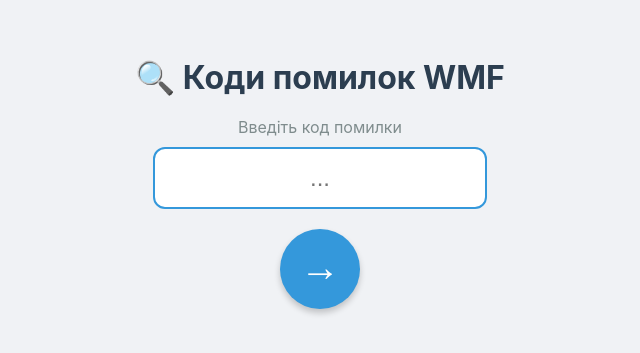
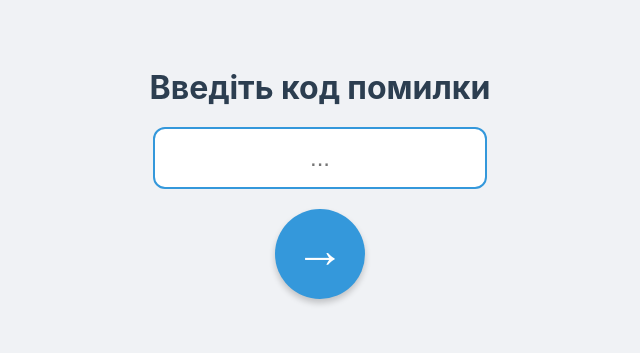
Before and after one commit to Olexii-dotcom/coffee-db, a plain HTML site: page index.html in a window 1280 px wide. Shown: the part 227-580 px from the top of the page, without its empty margins (320-960 px from the left). Drawn offline with Linux system fonts and the light colour scheme.

Commit message:
Add files via upload

```diff
--- a/index.html
+++ b/index.html
@@ -10,7 +10,10 @@
         body { font-family: -apple-system, sans-serif; background: #f0f2f5; margin: 0; padding: 0; height: 100vh; display: flex; flex-direction: column; overflow: hidden; }
         .screen { display: none; flex-direction: column; height: 100%; padding: 20px; box-sizing: border-box; justify-content: center; align-items: center; animation: fadeIn 0.3s ease; }
         .screen.active { display: flex; }
-        h1, h2 { color: #2c3e50; text-align: center; margin-bottom: 20px; }
+
+        /* ЗМІНА 1: Заголовок став більшим */
+        h1 { color: #2c3e50; text-align: center; margin-bottom: 20px; font-size: 2rem; }
+
         h2 { font-size: 1.2rem; text-transform: uppercase; color: #7f8c8d; margin-top: 0; }
 
         .result-box { background: white; padding: 25px; border-radius: 15px; box-shadow: 0 4px 15px rgba(0,0,0,0.1); width: 100%; max-width: 400px; min-height: 150px; max-height: 50vh; overflow-y: auto; display: flex; align-items: center; justify-content: center; text-align: center; font-size: 1.1rem; color: #34495e; line-height: 1.5; margin-bottom: 20px; white-space: pre-wrap; }
@@ -22,14 +25,32 @@
 
         .nav-buttons { display: flex; gap: 20px; width: 100%; max-width: 400px; justify-content: space-between; margin-top: auto; margin-bottom: 20px; }
 
-        button { background-color: #3498db; color: white; border: none; border-radius: 50px; width: 60px; height: 60px; font-size: 30px; cursor: pointer; box-shadow: 0 4px 6px rgba(0,0,0,0.2); transition: transform 0.1s, background 0.2s; display: flex; align-items: center; justify-content: center; padding-bottom: 5px; font-family: sans-serif; }
+        /* ЗМІНА 2: Стилі кнопок - ОДНАКОВИЙ КОЛІР і ВЕЛИКИЙ РОЗМІР */
+        button {
+            background-color: #3498db; /* Єдиний синій колір для всіх */
+            color: white;
+            border: none;
+            border-radius: 50px;
+            width: 70px;  /* Ширше */
+            height: 70px; /* Вище */
+            font-size: 40px; /* Велика стрілка */
+            cursor: pointer;
+            box-shadow: 0 4px 6px rgba(0,0,0,0.2);
+            transition: transform 0.1s, background 0.2s;
+            display: flex;
+            align-items: center;
+            justify-content: center;
+            padding-bottom: 8px; /* Центрування стрілки */
+            font-family: sans-serif;
+        }
         button:active { transform: scale(0.95); }
 
-        button.btn-back { background-color: #95a5a6; }
+        /* Прибираємо сірий колір для кнопки "Назад", тепер вона теж синя */
+        button.btn-back { background-color: #3498db; }
+
         button.btn-home { background-color: #27ae60; width: auto; padding: 0 30px; font-size: 18px; flex-grow: 1; padding-bottom: 0; }
-        button.btn-next { background-color: #2980b9; margin-left: auto; }
 
-        #btn-search { margin-top: 20px; width: 80px; height: 80px; font-size: 40px; padding-bottom: 5px; }
+        #btn-search { margin-top: 20px; width: 90px; height: 90px; font-size: 50px; padding-bottom: 10px; }
 
         .toast { position: fixed; top: 20px; left: 50%; transform: translateX(-50%); background: #e74c3c; color: white; padding: 10px 20px; border-radius: 20px; box-shadow: 0 5px 15px rgba(0,0,0,0.2); opacity: 0; transition: opacity 0.3s; pointer-events: none; z-index: 100; }
         @keyframes fadeIn { from { opacity: 0; transform: translateY(10px); } to { opacity: 1; transform: translateY(0); } }
@@ -39,8 +60,7 @@
     <div id="toast" class="toast">Помилку не знайдено</div>
 
     <div id="screen-home" class="screen active">
-        <h1>🔍 Коди помилок WMF</h1>
-        <div style="margin-bottom: 10px; color: #7f8c8d;">Введіть код помилки</div>
+        <h1>Введіть код помилки</h1>
         <input type="text" id="input-code" placeholder="..." autofocus>
         <button id="btn-search">&#8594;</button>
     </div>
--- a/sw.js
+++ b/sw.js
@@ -1,4 +1,4 @@
-const CACHE_NAME = 'wmf-app-v7';
+const CACHE_NAME = 'wmf-app-v8';
 const ASSETS = ['./', './index.html', './manifest.json'];
 self.addEventListener('install', (e) => {
   e.waitUntil(caches.open(CACHE_NAME).then((cache) => cache.addAll(ASSETS)));
```
